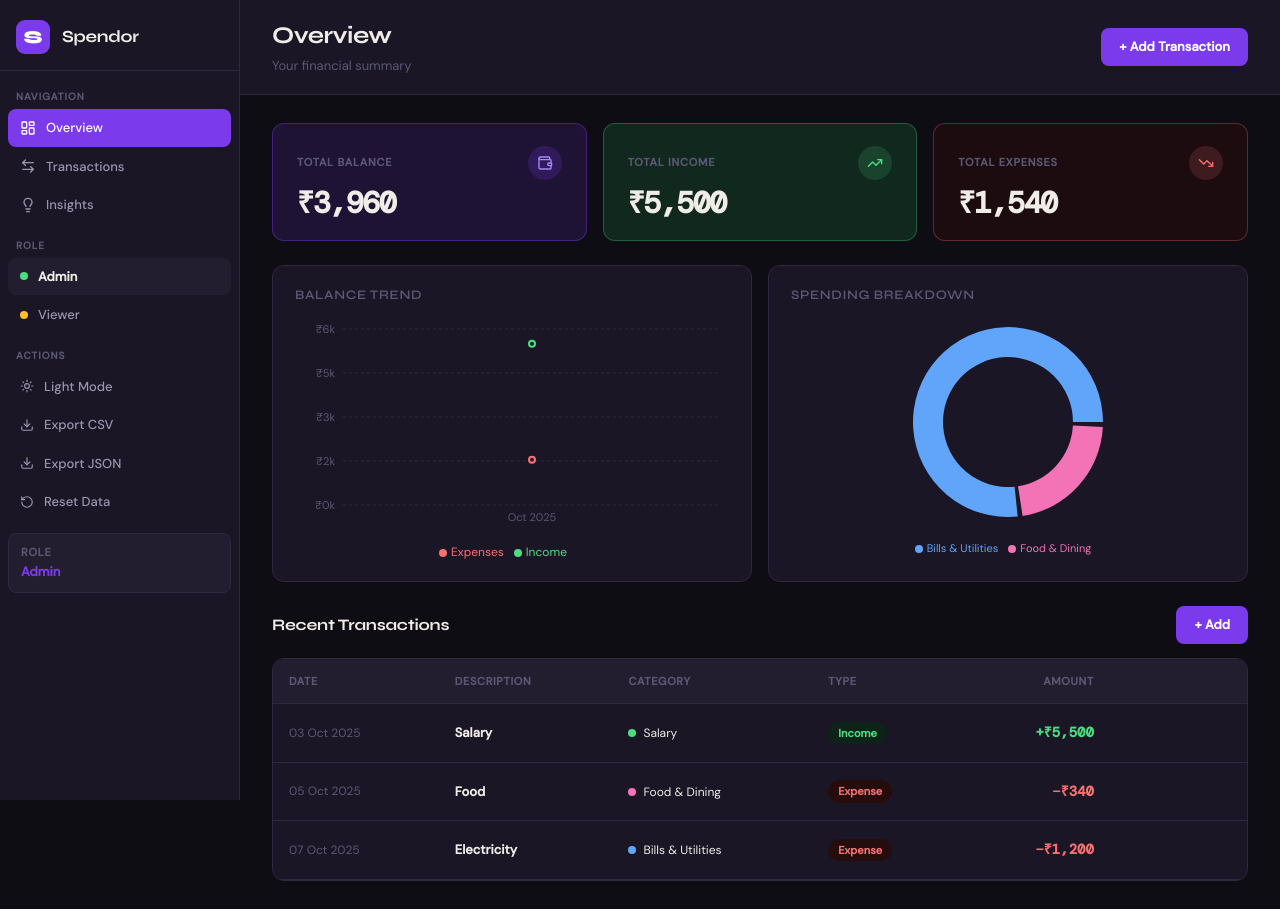
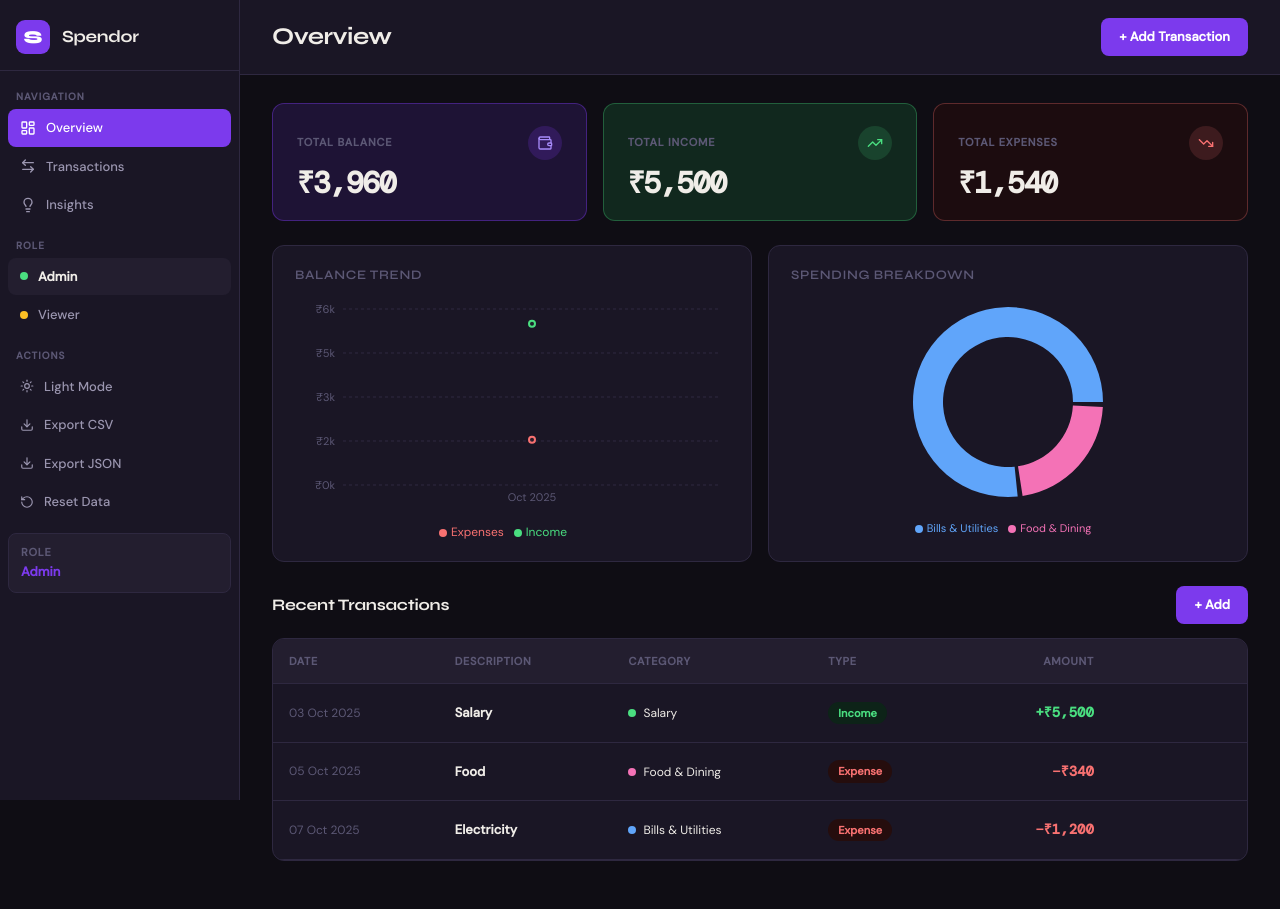
Before and after one commit to Dyukta/spendor, a React (Vite) app: page / in a window 1280 px wide. Built offline with nearby package versions, Linux system fonts and the light colour scheme.

Commit message:
updated ui

```diff
--- a/src/pages/Dashboard.jsx
+++ b/src/pages/Dashboard.jsx
@@ -41,7 +41,6 @@ export default function Dashboard() {
     <>
       <Header
         title="Overview"
-        subtitle="Your financial summary"
         actions={permissions.canAdd && <AddBtn onClick={() => setModal('add')} />}
       />
       <div className="page-body page-stack">
```
